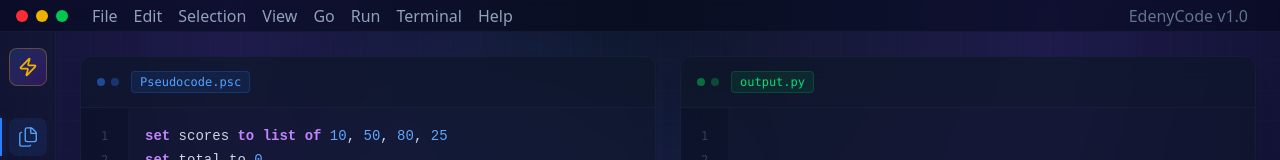
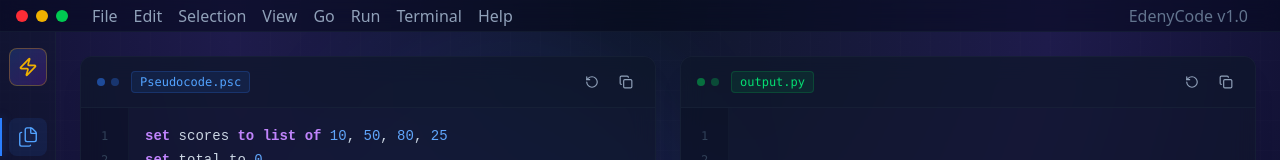
Before and after one commit to AbdullahHamadax/Pseudocode-To-Code-Converter, a React app in the folder frontend/: page / in a window 1280 px wide. Shown: the top 160 px of the page. Built offline with nearby package versions, Linux system fonts and the light colour scheme; the HTML template or start-up script is replaced by a standard one.

Commit message:
fix: Remove unnecessary opacity class from ActionButton container in CodeEditor

```diff
--- a/frontend/src/components/CodeEditor.tsx
+++ b/frontend/src/components/CodeEditor.tsx
@@ -85,7 +85,7 @@ const CodeEditor = ({
           </div>
         </div>
 
-        <div className="flex items-center gap-2 opacity-0 group-hover:opacity-100 transition-opacity">
+        <div className="flex items-center gap-2 transition-opacity">
           <ActionButton
             icon={RotateCcw}
             title="Reset Code"
```
